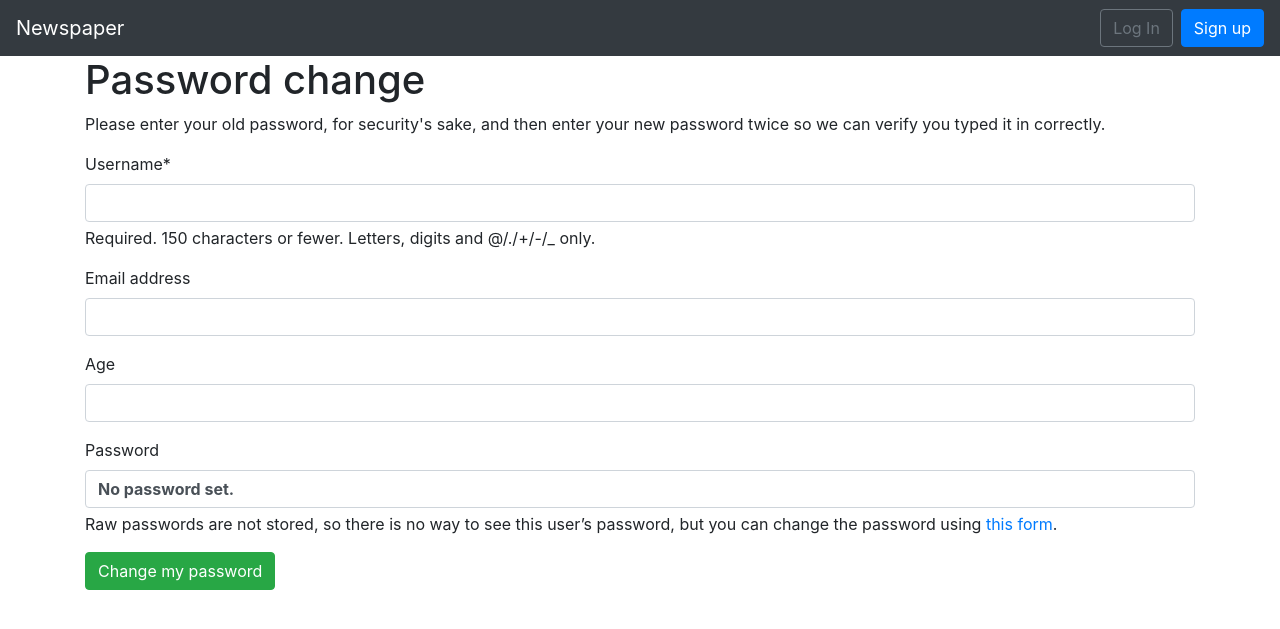
After one commit to Icarus-afk/Django-newspaper-app, a Django app: template news/config/config/templates/registration/password_change_done.html in a window 1280 px wide. The commit adds this page. Shown: the top 629 px of the page. Run offline with Django 4.2, Linux system fonts and the light colour scheme; the template is opened without the code that fills it: values that come from a table or form of the project are taken from there, others are empty; parts of the project's set-up code (start-up, migrations or seed data) failed here and were passed over; some libraries are stand-ins or nearby versions.

Commit message:
minor bug fix

```diff
--- a/news/config/accounts/views.py
+++ b/news/config/accounts/views.py
@@ -1,8 +1,11 @@
 from django.urls import reverse_lazy
-from django.views.generic import CreateView
+from django.views.generic import CreateView, TemplateView
 from .forms import CustomUserCreationForm
 
 class SignUpView(CreateView):
     form_class = CustomUserCreationForm
     success_url = reverse_lazy('login')
     template_name = 'registration/signup.html'
+
+class PasswordChangeView(TemplateView):
+    form
--- a/news/config/config/templates/base.html
+++ b/news/config/config/templates/base.html
@@ -6,11 +6,12 @@
     <title>{% block title %}Newspaper App{% endblock title %}</title>
     <meta name="viewport" content="width=device-width,initial-scale=1, shrink-to-fit=no">
     <!-- Bootstrap CSS -->
-    <link rel="stylesheet" href="https://cdn.jsdelivr.net/npm/bootstrap@4.1.3/dist/css/bootstrap.min.css" integrity="sha384-MCw98/SFnGE8fJT3GXwEOngsV7Zt27NXFoaoApmYm81iuXoPkFOJwJ8ERdknLPMO" crossorigin="anonymous">
+    <link rel="stylesheet" href="https://cdn.jsdelivr.net/npm/bootstrap@4.1.3/dist/css/bootstrap.min.css"
+        integrity="sha384-MCw98/SFnGE8fJT3GXwEOngsV7Zt27NXFoaoApmYm81iuXoPkFOJwJ8ERdknLPMO" crossorigin="anonymous">
 </head>
 
 <body>
-    <nav class="navbar navbar-expand-lg navbar-dark bg-dark">
+    <nav class="navbar navbar-expand-md navbar-dark bg-dark">
         <a class="navbar-brand" href="{% url 'home' %}">Newspaper</a>
         <button class="navbar-toggler" type="button" data-toggle="collapse" data-target="#navbarSupportedContent"
             aria-controls="navbarSupportedContent" aria-expanded="false" aria-label="Toggle navigation">
@@ -48,6 +49,15 @@
             {% endblock content %}
         </div>
     </main>
+    <script src="https://code.jquery.com/jquery-3.3.1.slim.min.js"
+        integrity="sha384-q8i/X+965DzO0rT7abK41JStQIAqVgRVzpbzo5smXKp4YfRvH+8abtTE1Pi6jizo"
+        crossorigin="anonymous"></script>
+    <script src="https://cdn.jsdelivr.net/npm/popper.js@1.14.3/dist/umd/popper.min.js"
+        integrity="sha384-ZMP7rVo3mIykV+2+9J3UJ46jBk0WLaUAdn689aCwoqbBJiSnjAK/l8WvCWPIPm49"
+        crossorigin="anonymous"></script>
+    <script src="https://cdn.jsdelivr.net/npm/bootstrap@4.1.3/dist/js/bootstrap.min.js"
+        integrity="sha384-ChfqqxuZUCnJSK3+MXmPNIyE6ZbWh2IMqE241rYiqJxyMiZ6OW/JmZQ5stwEULTy"
+        crossorigin="anonymous"></script>
 </body>
 
 </html>
--- /dev/null
+++ b/news/config/config/templates/registration/password_change_done.html
@@ -0,0 +1,16 @@
+{% extends 'base.html' %}
+
+{% load crispy_forms_tags %}
+
+{% block title %}Password Change{% endblock title %}
+
+{% block content %}
+<h1>Password change</h1>
+<p>Please enter your old password, for security's sake, and then enter
+    your new password twice so we can verify you typed it in correctly.</p>
+<form method="POST">
+    {% csrf_token %}
+    {{ form|crispy }}
+    <input class="btn btn-success" type="submit" value="Change my password">
+</form>
+{% endblock content %}
```
Also changed, not shown: news/config/config/settings.py (+7 -2 lines), news/config/config/templates/registration/password_change_form.html (added), news/config/db.sqlite3.
